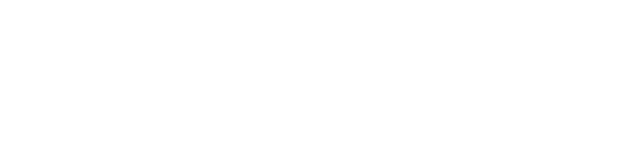
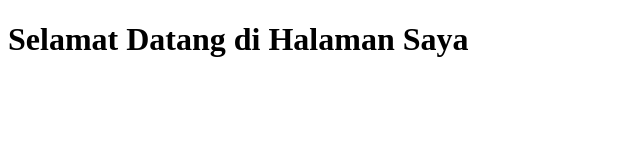
Before and after one commit to Taufik050404/Praktikum_Pwd-Ridwan.io, a plain HTML site: page index.html in a window 1280 px wide. Shown: the whole page, without its empty margins (0-640 px from the left). Drawn offline with Linux system fonts and the light colour scheme.

Commit message:
menambahkan header

```diff
--- a/index.html
+++ b/index.html
@@ -7,6 +7,8 @@
     <link rel="stylesheet" href="styele.css">
 </head>
 <body>
-
+    <header>
+        <h1>Selamat Datang di Halaman Saya</h1>
+      </header>
 </body>
 </html>
```
